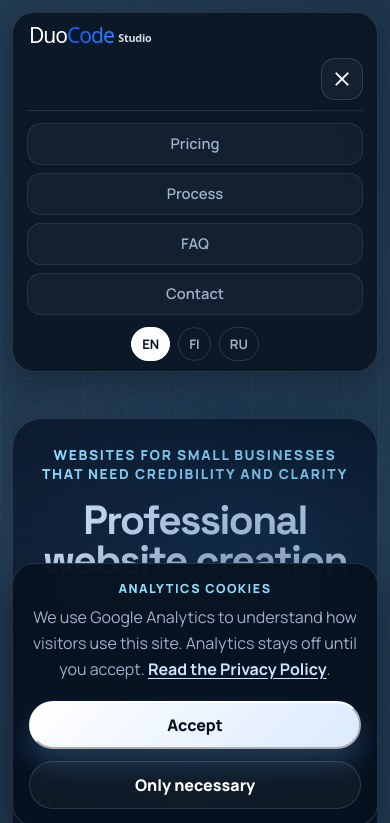
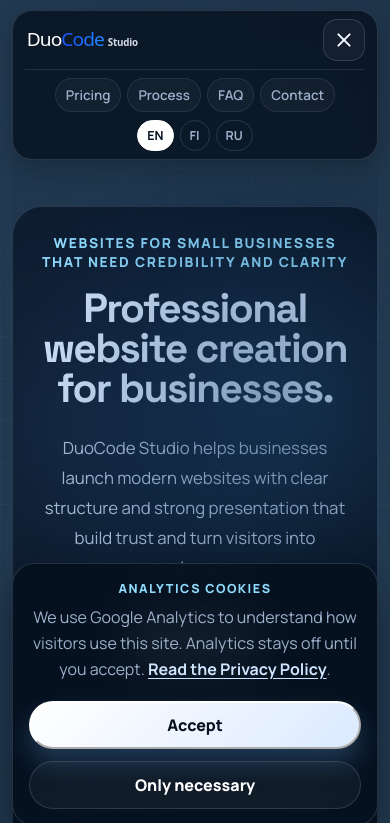
Before and after one commit to Artur015/DuoCodeStudio, a plain HTML site: page index.html in a window 390 px wide. Both pictures are taken after a click on the button "Open menu". Shown: the top 823 px of the page. Drawn offline with Linux system fonts and the light colour scheme.

Commit message:
header change

```diff
--- a/styles.css
+++ b/styles.css
@@ -1411,35 +1411,42 @@ h1 {
 	}
 
 	.site-header {
-		top: 10px;
-		gap: 10px;
-		margin-top: 12px;
-		padding: 10px 14px;
-		border-radius: 22px;
+		top: 8px;
+		display: grid;
+		grid-template-columns: minmax(0, 1fr) auto;
+		gap: 8px;
+		margin-top: 10px;
+		padding: 8px 12px;
+		border-radius: 20px;
 		backdrop-filter: blur(14px);
 		box-shadow: 0 10px 24px rgba(0, 0, 0, 0.24);
 	}
 
 	.brand-logo {
-		width: min(172px, 100%);
+		width: min(156px, 100%);
 	}
 
 	.menu-toggle {
 		display: inline-flex;
 		order: 2;
+		grid-column: 2;
+		grid-row: 1;
+		align-self: center;
+		justify-self: end;
 		margin-left: auto;
 	}
 
 	.header-menu {
 		order: 3;
 		display: none;
-		flex: 1 0 100%;
+		grid-column: 1 / -1;
+		grid-row: 2;
 		flex-direction: column;
 		align-items: stretch;
-		gap: 12px;
+		gap: 8px;
 		width: 100%;
 		margin-left: 0;
-		padding-top: 12px;
+		padding-top: 8px;
 		border-top: 1px solid rgba(195, 214, 238, 0.12);
 	}
 
@@ -1449,15 +1456,16 @@ h1 {
 
 	.site-nav {
 		flex: none;
-		flex-direction: column;
-		align-items: stretch;
-		justify-content: flex-start;
-		gap: 8px;
+		flex-direction: row;
+		flex-wrap: wrap;
+		align-items: center;
+		justify-content: center;
+		gap: 6px;
 		width: 100%;
 		margin-top: 0;
 		padding-top: 0;
 		border-top: 0;
-		font-size: 0.92rem;
+		font-size: 0.84rem;
 		line-height: 1.2;
 	}
 
@@ -1465,10 +1473,10 @@ h1 {
 		display: flex;
 		align-items: center;
 		justify-content: center;
-		min-height: 42px;
-		padding: 10px 12px;
+		min-height: 34px;
+		padding: 8px 10px;
 		border: 1px solid rgba(195, 214, 238, 0.1);
-		border-radius: 14px;
+		border-radius: 999px;
 		background: rgba(255, 255, 255, 0.035);
 	}
 
@@ -1478,11 +1486,15 @@ h1 {
 		flex-wrap: wrap;
 		width: 100%;
 		margin-left: 0;
-		gap: 8px;
+		gap: 6px;
 	}
 
 	.brand {
 		order: 1;
+		grid-column: 1;
+		grid-row: 1;
+		align-self: center;
+		justify-self: start;
 	}
 
 	.language-switcher-footer {
@@ -1490,8 +1502,8 @@ h1 {
 	}
 
 	.lang-button {
-		padding: 7px 10px;
-		font-size: 0.82rem;
+		padding: 6px 9px;
+		font-size: 0.78rem;
 	}
 
 	.section {
@@ -1600,25 +1612,30 @@ h1 {
 	}
 
 	.site-header {
-		top: 8px;
-		gap: 8px;
-		margin-top: 10px;
-		padding: 9px 12px;
-		border-radius: 20px;
+		top: 6px;
+		gap: 7px;
+		margin-top: 8px;
+		padding: 7px 10px;
+		border-radius: 18px;
 	}
 
 	.brand-logo {
-		width: min(156px, 100%);
+		width: min(142px, 100%);
 	}
 
 	.site-nav {
-		gap: 7px;
-		font-size: 0.86rem;
+		gap: 5px;
+		font-size: 0.8rem;
 		padding-top: 0;
 	}
 
+	.site-nav a {
+		min-height: 32px;
+		padding: 7px 9px;
+	}
+
 	.language-switcher-header {
-		gap: 6px;
+		gap: 5px;
 	}
 
 	.language-switcher-footer {
@@ -1626,8 +1643,8 @@ h1 {
 	}
 
 	.lang-button {
-		padding: 6px 9px;
-		font-size: 0.78rem;
+		padding: 5px 8px;
+		font-size: 0.76rem;
 	}
 
 	.section {
```
